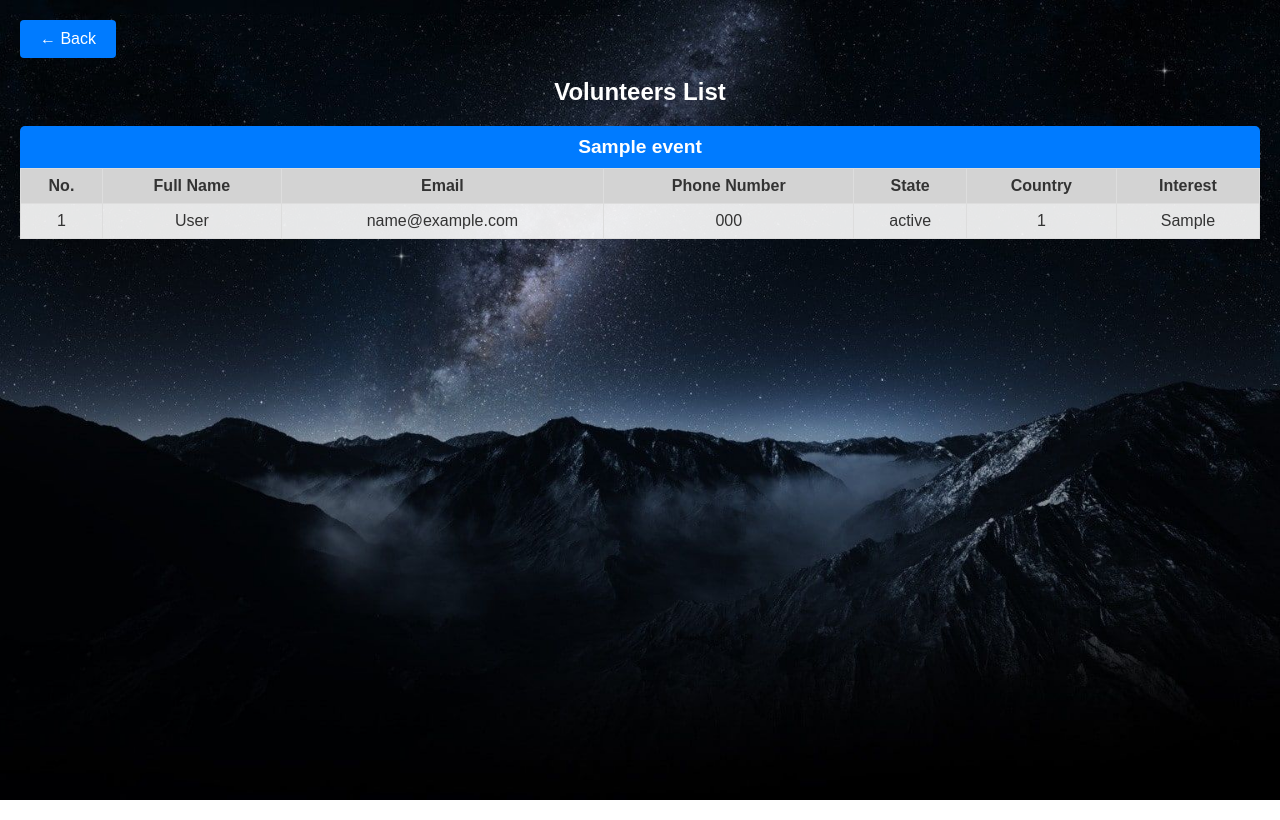
After one commit to zahir248/volunteer, a PHP site: page /view_volunteers.php in a window 1280 px wide. The commit adds this page. Run offline with PHP 8.4, Linux system fonts and the light colour scheme; the visitor is signed in with stand-in values (Sample User, id 1); tables that the repository leaves empty or names only in its code hold one stand-in row (values such as "Sample post").

Commit message:
add function to see volunteers list

```diff
--- a/views/edit_profile.php
+++ b/views/edit_profile.php
@@ -123,7 +123,7 @@ if ($_SERVER['REQUEST_METHOD'] == 'POST') {
 </head>
 <body>
     <div class="form-container">
-        <h1>Edit Profile | Organizer</h1>
+        <h1>Edit Profile</h1>
         <form action="edit_profile.php" method="POST">
             <label for="username">Username</label>
             <input type="text" id="username" name="username" value="<?php echo $userData['username']; ?>" required>
--- a/views/message_organizer.php
+++ b/views/message_organizer.php
@@ -51,13 +51,12 @@ if ($_SERVER['REQUEST_METHOD'] == 'POST') {
     $stmt->close();
 }
 
-// Fetch messages between the user and the organizer for the specific event
-// Fetch messages related to the event_id
+// Fetch messages between the user and the organizer for the specific event and order them by timestamp in descending order
 $sql = "SELECT m.message_content, m.timestamp, u.username AS sender_username
         FROM message m
         JOIN user u ON m.sender_id = u.user_id
         WHERE m.event_id = ?
-        ORDER BY m.timestamp";
+        ORDER BY m.timestamp DESC"; // Order by timestamp in descending order
 $stmt = $conn->prepare($sql);
 $stmt->bind_param("i", $event_id);
 $stmt->execute();
--- a/views/organizer_dashboard.php
+++ b/views/organizer_dashboard.php
@@ -74,6 +74,7 @@ $fullname = $userData['fullname'];
         <h1>Welcome Organizer, <?php echo $fullname; ?></h1>
         <div style="margin-top: 20px; margin-bottom: 20px;"> <!-- Add margin-top to create space -->
             <a href="manage_events.php">Manage Events</a>
+            <a href="view_volunteers.php">View Volunteers</a> <!-- New button for View Volunteers -->
             <a href="messages.php">View Messages</a>
             <a href="profile.php">View Profile</a>
             <a href="#" class="logout" onclick="logout()">Logout</a> <!-- Add logout class to the logout button -->
--- a/views/profile_volunteer.php
+++ b/views/profile_volunteer.php
@@ -96,8 +96,8 @@ $userData = getUserData($user_id);
         <p><strong>Postal Code:</strong> <?php echo $userData['postal_code']; ?></p>
         <p><strong>Interest:</strong> <?php echo $userData['interest']; ?></p>
 
+        <a href="edit_profile_volunteer.php">Edit Profile</a>
         <a href="dashboard.php">Back to Dashboard</a>
-        <a href="edit_profile_volunteer.php">Edit Profile</a>
     </div>
 </body>
 </html>
--- /dev/null
+++ b/views/view_volunteers.php
@@ -0,0 +1,201 @@
+<?php
+require_once '../session/session.php';
+require_once '../models/config.php';
+check_login();
+
+// Fetch user data based on user_id from session
+$user_id = $_SESSION['user_id'];
+
+// Create connection
+$conn = db_connect();
+
+// Fetch events and their volunteers for the organizer's events
+$sql = "SELECT e.event_id, e.title AS event_title, u.user_id, u.fullname, u.email, u.phone_number, u.state, u.country, u.interest
+        FROM event e
+        LEFT JOIN user_volunteer_event ev ON e.event_id = ev.event_id
+        LEFT JOIN user u ON ev.user_id = u.user_id
+        WHERE e.user_id = ?
+        ORDER BY e.event_id, u.fullname";
+$stmt = $conn->prepare($sql);
+$stmt->bind_param("i", $user_id);
+$stmt->execute();
+$result = $stmt->get_result();
+
+$events = [];
+while ($row = $result->fetch_assoc()) {
+    $event_id = $row['event_id'];
+    if (!isset($events[$event_id])) {
+        $events[$event_id] = [
+            'event_title' => $row['event_title'],
+            'volunteers' => []
+        ];
+    }
+    if ($row['user_id']) {
+        $events[$event_id]['volunteers'][] = [
+            'fullname' => $row['fullname'],
+            'email' => $row['email'],
+            'phone_number' => $row['phone_number'],
+            'state' => $row['state'],
+            'country' => $row['country'],
+            'interest' => $row['interest']
+        ];
+    }
+}
+?>
+
+<!DOCTYPE html>
+<html lang="en">
+<head>
+    <meta charset="UTF-8">
+    <meta name="viewport" content="width=device-width, initial-scale=1.0">
+    <title>View Volunteers</title>
+    <style>
+        html, body {
+            height: 100%;
+            margin: 0;
+            padding: 0;
+        }
+
+        body {
+            font-family: Arial, Helvetica, sans-serif;
+            background-image: url('../images/viewvolunteer.jpg');
+            background-size: cover;
+            background-position: center;
+            background-repeat: no-repeat;
+            color: #333;
+            min-height: 100vh;
+            margin: 20px;
+        }
+
+        .top-bar {
+            display: flex;
+            justify-content: space-between;
+            align-items: center;
+            margin-bottom: 20px;
+        }
+
+        table {
+            width: 100%;
+            border-collapse: collapse;
+            margin-bottom: 20px;
+            background-color: rgba(255, 255, 255, 0.9);
+            margin-top: 20px;
+            text-align: center; /* Center align table content */
+        }
+
+        table, th, td {
+            border: 1px solid #ddd;
+        }
+
+        th, td {
+            padding: 8px;
+            text-align: center; /* Center align table content */
+        }
+
+        th {
+            background-color: #d3d3d3;
+        }
+
+        tr:nth-child(even) {
+            background-color: #f9f9f9;
+        }
+
+        tr:hover {
+            background-color: #f1f1f1;
+        }
+
+        .back-button {
+            display: inline-block;
+            padding: 10px 20px;
+            font-size: 16px;
+            color: white;
+            border: none;
+            border-radius: 4px;
+            cursor: pointer;
+            text-decoration: none;
+            margin-right: 20px;
+            background-color: #007BFF;
+        }
+
+        .back-button:hover {
+            background-color: #0056b3;
+        }
+
+        h2 {
+            text-align: center;
+            margin-bottom: 20px;
+            color: #fff;
+        }
+
+        caption {
+            background-color: #007BFF;
+            color: white;
+            padding: 10px;
+            border-radius: 5px 5px 0 0;
+            text-align: center; /* Center align caption */
+            font-size: 1.2em;
+            font-weight: bold;
+        }
+
+        .volunteer-table {
+            margin-bottom: 40px;
+        }
+    </style>
+</head>
+<body>
+    <div class="top-bar">
+        <a class="back-button" href="../views/organizer_dashboard.php">&#8592; Back</a>
+    </div>
+    <h2>Volunteers List</h2>
+    <?php
+    if (!empty($events)) {
+        foreach ($events as $event) {
+            echo "<div class='volunteer-table'>
+                    <table>
+                        <caption>{$event['event_title']}</caption>
+                        <thead>
+                            <tr>
+                                <th>No.</th>
+                                <th>Full Name</th>
+                                <th>Email</th>
+                                <th>Phone Number</th>
+                                <th>State</th>
+                                <th>Country</th>
+                                <th>Interest</th>
+                            </tr>
+                        </thead>
+                        <tbody>";
+            if (!empty($event['volunteers'])) {
+                $no = 1;
+                foreach ($event['volunteers'] as $volunteer) {
+                    echo "<tr>
+                            <td>{$no}</td>
+                            <td>{$volunteer['fullname']}</td>
+                            <td>{$volunteer['email']}</td>
+                            <td>{$volunteer['phone_number']}</td>
+                            <td>{$volunteer['state']}</td>
+                            <td>{$volunteer['country']}</td>
+                            <td>{$volunteer['interest']}</td>
+                          </tr>";
+                    $no++;
+                }
+            } else {
+                echo "<tr>
+                        <td colspan='7'>No volunteers for this event</td>
+                      </tr>";
+            }
+            echo "      </tbody>
+                      </table>
+                  </div>";
+        }
+    } else {
+        echo "<p>No events found</p>";
+    }
+    ?>
+</body>
+</html>
+
+<?php
+$stmt->close();
+$conn->close();
+?>
```
Also changed, not shown: views/messages.php (+4 -3 lines), views/profile.php (+25 -15 lines), images/viewvolunteer.jpg (added).
